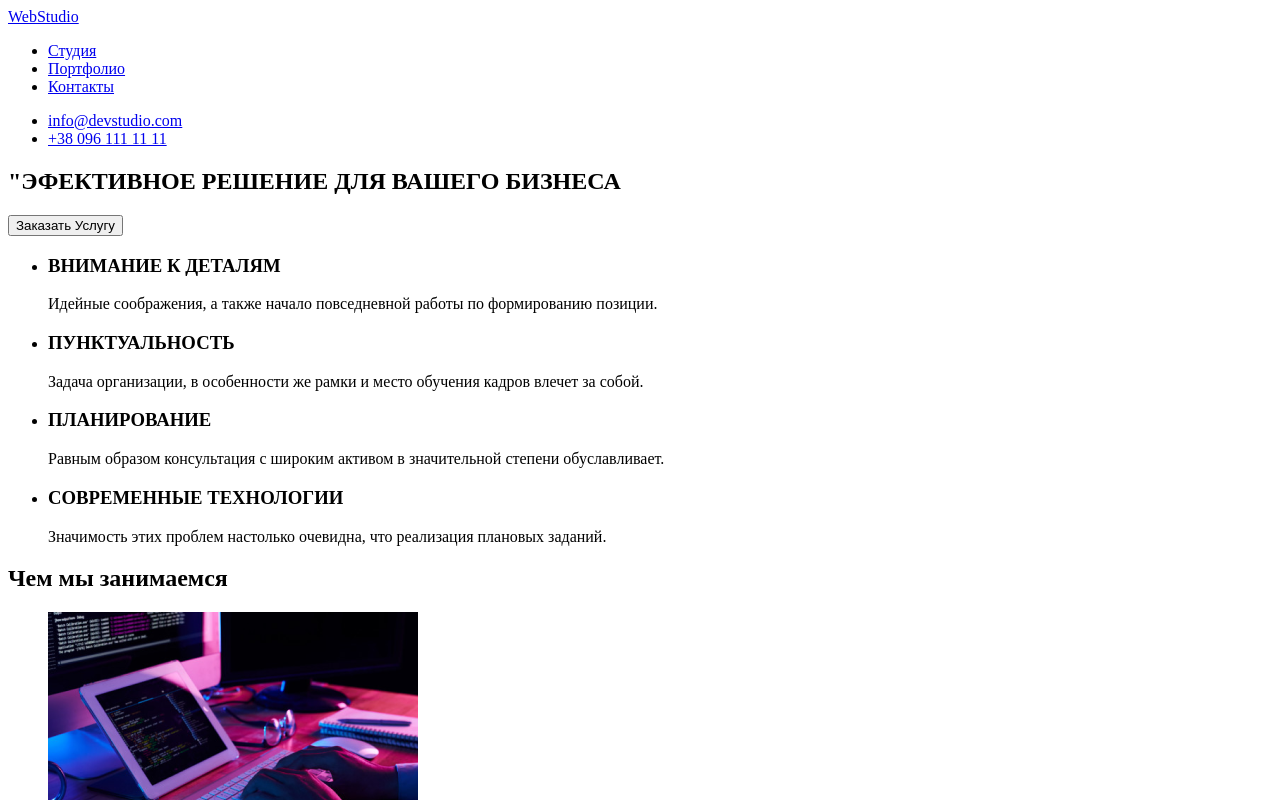
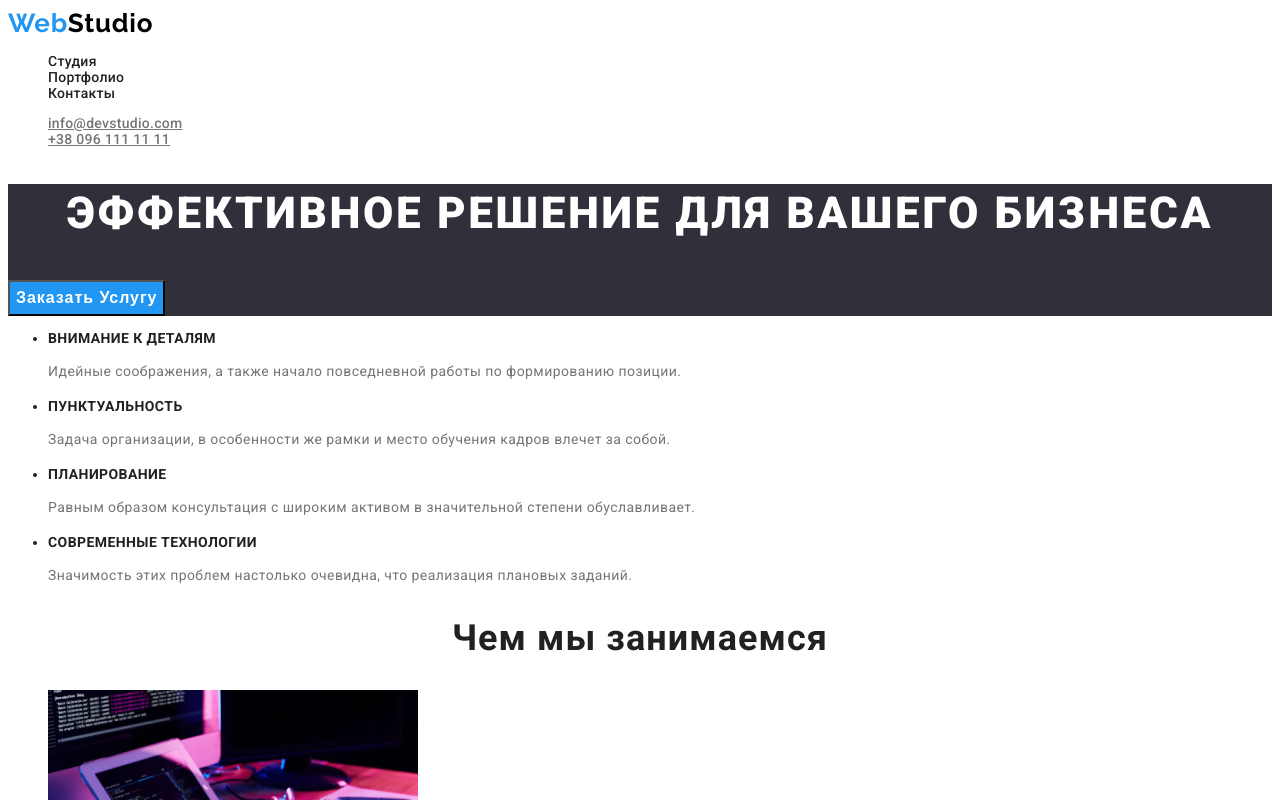
Before and after one commit to olegvorona/goit-markup-hw-02., a plain HTML site: page index.html in a window 1280 px wide. Shown: the top 800 px of the page. Drawn offline with Linux system fonts and the light colour scheme.

Commit message:
Add files via upload

```diff
--- a/css/styles.css
+++ b/css/styles.css
@@ -13,6 +13,14 @@
   --first-footer-btm: #2196f3;
   --second-footer-btm: #fff;
   --footer-contact-color: rgba(255, 255, 255, 0.6);
+  --index-hero-text: rgba(255, 255, 255, 1);
+  --index-hero-btm: #ffffff;
+  --index-main-about-text: #212121;
+  --index-main-pre-text: #757575;
+  --index-gallery-text: #212121;
+  --index-pre-title: #212121;
+  --index-after-title: #212121;
+  --index-title-link: #757575;
 }
 
 body {
@@ -31,7 +39,7 @@ body {
 .link {
   text-decoration: none;
 }
-/*------------------------HEADER-----------------------------------*/
+/*------------------------HEADER-PORTFOLIO-----------------------------------*/
 .header {
   border: rgba(236, 236, 236, 1);
 }
@@ -75,7 +83,7 @@ body {
 .header-contact-list:focus {
   color: var(--accent-color);
 }
-/*---------------------------------MAIN-----------------------------*/
+/*---------------------------------MAIN-PORTFOLIO-----------------------------*/
 
 .main-btm-title {
   cursor: pointer;
@@ -112,7 +120,7 @@ body {
   color: var(--main-item-text);
 }
 
-/*--------------------------FOOTER------------------------------*/
+/*--------------------------FOOTER-PORTFOLIO------------------------------*/
 
 .footer {
   background-color: #2f303a;
@@ -148,3 +156,88 @@ body {
   letter-spacing: 0.03em;
   color: var(--footer-contact-color);
 }
+
+/*--------------------------MAIN-INDEX------------------------------*/
+
+.hero {
+  background-color: #2f303a;
+}
+
+.hero-text {
+  font-weight: 900;
+  font-size: 44px;
+  line-height: 1.36;
+  text-align: center;
+  letter-spacing: 0.06em;
+  text-transform: uppercase;
+  color: #ffffff;
+}
+.hero-link {
+  font-weight: 700;
+  font-size: 16px;
+  line-height: 1.87;
+  display: flex;
+  align-items: center;
+  text-align: center;
+  letter-spacing: 0.06em;
+  color: var(--index-hero-btm);
+  background-color: #2196f3;
+}
+
+.about-text {
+  font-weight: 700;
+  font-size: 14px;
+  line-height: 1.15;
+  letter-spacing: 0.03em;
+  text-transform: uppercase;
+  color: var(--index-main-about-text);
+}
+
+.about-pre-text {
+  font-weight: 400;
+  font-size: 14px;
+  line-height: 1.71;
+  letter-spacing: 0.03em;
+  color: var(--index-main-pre-text);
+}
+
+.gallery-text {
+  font-weight: 700;
+  font-size: 36px;
+  line-height: 1.16;
+  text-align: center;
+  letter-spacing: 0.03em;
+  color: var(--index-gallery-text);
+}
+
+/*--------------------------MY-TEAM------------------------------*/
+
+.about-title {
+  background-color: #f5f4fa;
+}
+.about-pre-title {
+  font-weight: 700;
+  font-size: 36px;
+  line-height: 1.16;
+  text-align: center;
+  letter-spacing: 0.03em;
+  color: var(--index-pre-title);
+}
+
+.about-after-title {
+  font-weight: 500;
+  font-size: 16px;
+  line-height: 1.19;
+  text-align: center;
+  letter-spacing: 0.03em;
+  color: var(--index-after-title);
+}
+
+.about-title-link {
+  font-weight: 400;
+  font-size: 16px;
+  line-height: 1.19;
+  text-align: center;
+  letter-spacing: 0.03em;
+  color: var(--index-title-link);
+}
--- a/index.html
+++ b/index.html
@@ -5,91 +5,99 @@
     <meta http-equiv="X-UA-Compatible" content="IE=edge">
     <meta name="viewport" content="width=device-width, initial-scale=1.0">
     <title>Document</title>
+        <link rel="preconnect" href="https://fonts.googleapis.com">
+        <link rel="preconnect" href="https://fonts.gstatic.com" crossorigin>
+        <link href="https://fonts.googleapis.com/css2?family=Raleway:wght@700&family=Roboto:wght@400;500;700;900&display=swap"
+            rel="stylesheet">
+        <link rel="stylesheet" href="./css/styles.css">
+
 </head>
 <body>
-        <header>
+    <header class="header">
         <!-- Top line -->
-                <a href="WebStudio">WebStudio</a>
-            <nav>
-                <ul>
-                    <li>
-                    <a href="Студия">Студия</a>
+        <a class="header-btm link" href="WebStudio"><span class="btm-first">Web</span>Studio</a>
+        <nav class="header-nav">
+            <ul class="header-list text">
+                <li class="header-item">
+                    <a class="header-item-link link" href="./index.html">Студия</a>
                 </li>
-                    <li>
-                    <a href="Портфолио">Портфолио</a>
+                <li class="header-item">
+                    <a class="header-item-link link" href="./portfolio.html">Портфолио</a>
                 </li>
-                    <li>
-                    <a href="Контакты">Контакты</a>
+                <li class="header-item">
+                    <a class="header-item-link link" href="Контакты">Контакты</a>
                 </li>
             </ul>
         </nav>
-                <ul>
-                    <li>
-                    <a href="mailto:info@example.com">info@devstudio.com</a>
+        <ul class="header-item-list text">
+            <li class="header-link">
+                <a class="header-contact-list" href="mailto:info@example.com">info@devstudio.com</a>
             </li>
-                    <li>
-                    <a href="tel:+380961111111">+38 096 111 11 11</a>
+            <li class="header-link">
+                <a class="header-contact-list" href="tel:+380961111111">+38 096 111 11 11</a>
             </li>
         </ul>
     </header>
         <main>
-        <section>
+        <section class="hero">
             <!-- Name -->
-            <h1>"ЭФЕКТИВНОЕ РЕШЕНИЕ ДЛЯ ВАШЕГО БИЗНЕСА</h1>
-                <button type="button">Заказать Услугу</button>
+            <h1 class="hero-text">ЭФФЕКТИВНОЕ РЕШЕНИЕ ДЛЯ ВАШЕГО БИЗНЕСА</h1>
+                <button type="button" class="hero-link">Заказать Услугу</button>
         </section>
-        <section>
+        <section class="about">
                 <!-- Peculiarities -->
-            <ul>
-                <li>
-                    <h3>ВНИМАНИЕ К ДЕТАЛЯМ</h3>
-                        <p>Идейные соображения, а также начало повседневной работы по формированию позиции.</p></li>
-                <li>
-                    <h3>ПУНКТУАЛЬНОСТЬ</h3>
-                        <p>Задача организации, в особенности же рамки и место обучения кадров влечет за собой.</p></li>
-                <li>
-                    <h3>ПЛАНИРОВАНИЕ</h3>
-                        <p>Равным образом консультация с широким активом в значительной степени обуславливает.</p></li>
-                <li>
-                    <h3>СОВРЕМЕННЫЕ ТЕХНОЛОГИИ</h3>
-                        <p>Значимость этих проблем настолько очевидна, что реализация плановых заданий.</p></li>
+            <ul class="about-item-text">
+                <li class="about-item">
+                    <h3 class="about-text">ВНИМАНИЕ К ДЕТАЛЯМ</h3>
+                        <p class="about-pre-text">Идейные соображения, а также начало повседневной работы по формированию позиции.</p></li>
+                <li class="about-item">
+                    <h3 class="about-text">ПУНКТУАЛЬНОСТЬ</h3>
+                        <p class="about-pre-text">Задача организации, в особенности же рамки и место обучения кадров влечет за собой.</p></li>
+                <li class="about-item">
+                    <h3 class="about-text">ПЛАНИРОВАНИЕ</h3>
+                        <p class="about-pre-text">Равным образом консультация с широким активом в значительной степени обуславливает.</p></li>
+                <li class="about-item">
+                    <h3 class="about-text">СОВРЕМЕННЫЕ ТЕХНОЛОГИИ</h3>
+                        <p class="about-pre-text">Значимость этих проблем настолько очевидна, что реализация плановых заданий.</p></li>
             </ul>
         </section>
-        <section>
-            <h2>Чем мы занимаемся</h2>
-            <ul>
-                <li><img src="img/img1.png" alt="Work" width="370" height="294"></li>
-                <li><img src="img/img.png" alt="Work" width="370" height="294"></li>
-                <li><img src="img/box3.png" alt="Work" width="370" height="294"></li>
+        <section class="gallery">
+            <h2 class="gallery-text">Чем мы занимаемся</h2>
+            <ul class="gallery-title">
+                <li class="gallery-after-title text"><img class="gallery-jpg" src="img/img1.png" alt="Work" width="370" height="294"></li>
+                <li class="gallery-after-title text"><img class="gallery-jpg" src="img/img.png" alt="Work" width="370" height="294"></li>
+                <li class="gallery-after-title text"><img class="gallery-jpg" src="img/box3.png" alt="Work" width="370" height="294"></li>
             </ul>
         </section>
-        <section>
+        <section class="about-title">
                 <!-- My team -->
-            <h2>Наша команда</h2>
-            <ul>
-                <li><img src="img/img2.jpg" alt="Игорь Демьяненко" width="270" height="260">
-                <h3>Игорь Демьяненко</h3>
-                <p>Product Designer</p></li>
-                <li><img src="img/img3.jpg" alt="Ольга Репина" width="270" height="260">
-                <h3>Ольга Репина</h3>
-                <p>Frontend Developer</p></li>
-                <li><img src="img/img4.jpg" alt="Николай Тарасов" width="270" height="260">
-                <h3>Николай Тарасов</h3>
-                <p>Marketing</p></li>
-                <li><img src="img/img5.jpg" alt="Михаил Ермаков" width="270" height="260">
-                <h3>Михаил Ермаков</h3>
-                <p>UI Designer</p></li>
+            <h2 class="about-pre-title">Наша команда</h2>
+            <ul class="about-list">
+                <li class="about-title text"><img src="img/img2.jpg" alt="Игорь Демьяненко" width="270" height="260">
+                <h3 class="about-after-title">Игорь Демьяненко</h3>
+                <p class="about-title-link" lang="en">Product Designer</p></li>
+                <li class="about-title text"><img src="img/img3.jpg" alt="Ольга Репина" width="270" height="260">
+                <h3 class="about-after-title">Ольга Репина</h3>
+                <p class="about-title-link" lang="en">Frontend Developer</p></li>
+                <li class="about-title text"><img src="img/img4.jpg" alt="Николай Тарасов" width="270" height="260">
+                <h3 class="about-after-title">Николай Тарасов</h3>
+                <p class="about-title-link" lang="en">Marketing</p></li>
+                <li class="about-title text"><img src="img/img5.jpg" alt="Михаил Ермаков" width="270" height="260">
+                <h3 class="about-after-title">Михаил Ермаков</h3>
+                <p class="about-title-link" lang="en">UI Designer</p></li>
             </ul>
         </section>
         </main>
-            <footer>
+    <footer class="footer">
         <!-- Contacts -->
-                <a href="WebStudio"> WebStudio </a>
-                <address>
-                    <ul>
-                    <li><a href="г.Киев,пр-тЛесиУкраинки,26">г. Киев, пр-т Леси Украинки, 26</a> </li>
-                    <li><a href="mailto:info@example.com">info@example.com</a></li>
-                    <li><a href="tel:+380991111111">+38 099 111 11 11</a></li>
+        <a class="footer-link text link" href="WebStudio"><span class="btm-first">Web</span>Studio</a>
+        <address class="footer-title">
+            <ul class="footer-item-title text">
+                <li class="footer-text link"><a class="footer-item-text" href="г.Киев,пр-тЛесиУкраинки,26">г. Киев, пр-т
+                        Леси Украинки, 26</a> </li>
+                <li class="footer-text link"><a class="footer-item-link" href="mailto:info@example.com">info@example.com</a>
+                </li>
+                <li class="footer-text link"><a class="footer-item-link" href="tel:+380991111111">+38 099 111 11 11</a></li>
             </ul>
         </address>
     </footer>
```
Also changed, not shown: portfolio.html (+2 -2 lines). Lines whose indentation alone changed are shown as unchanged.
